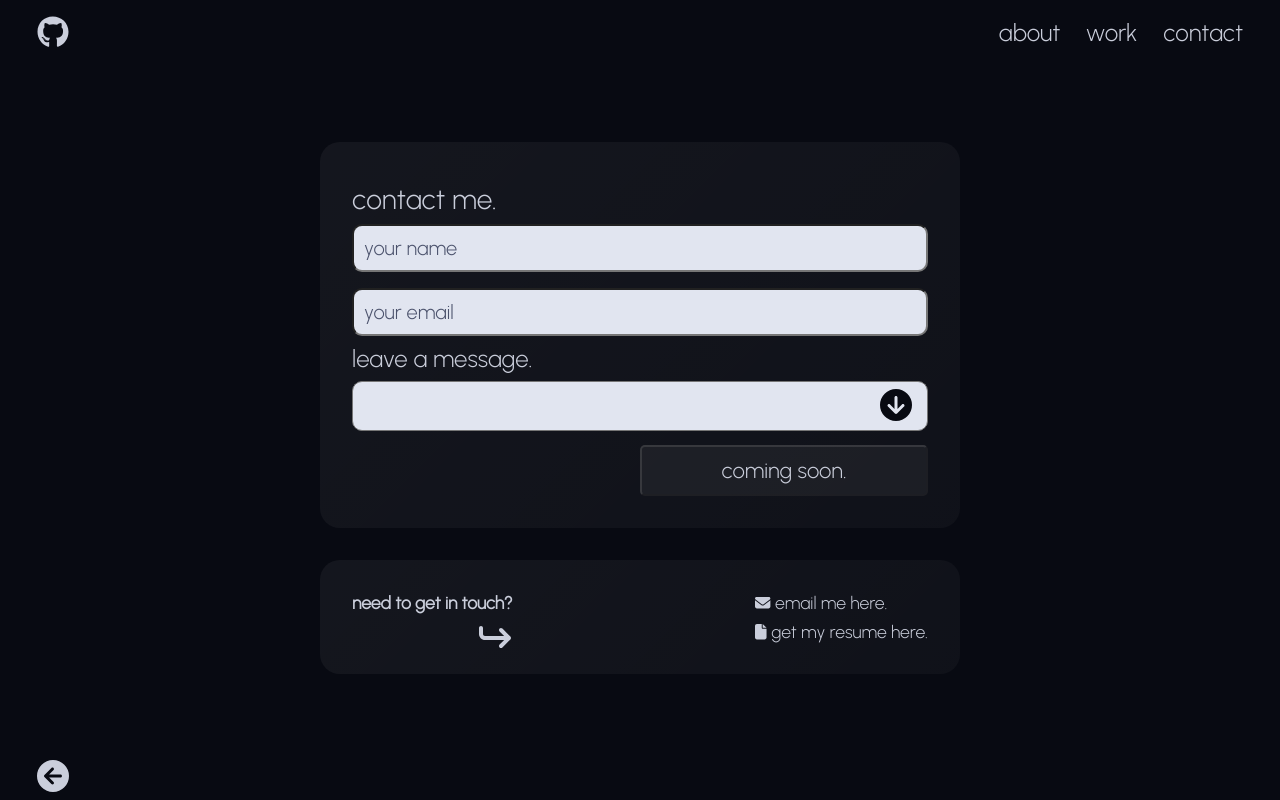
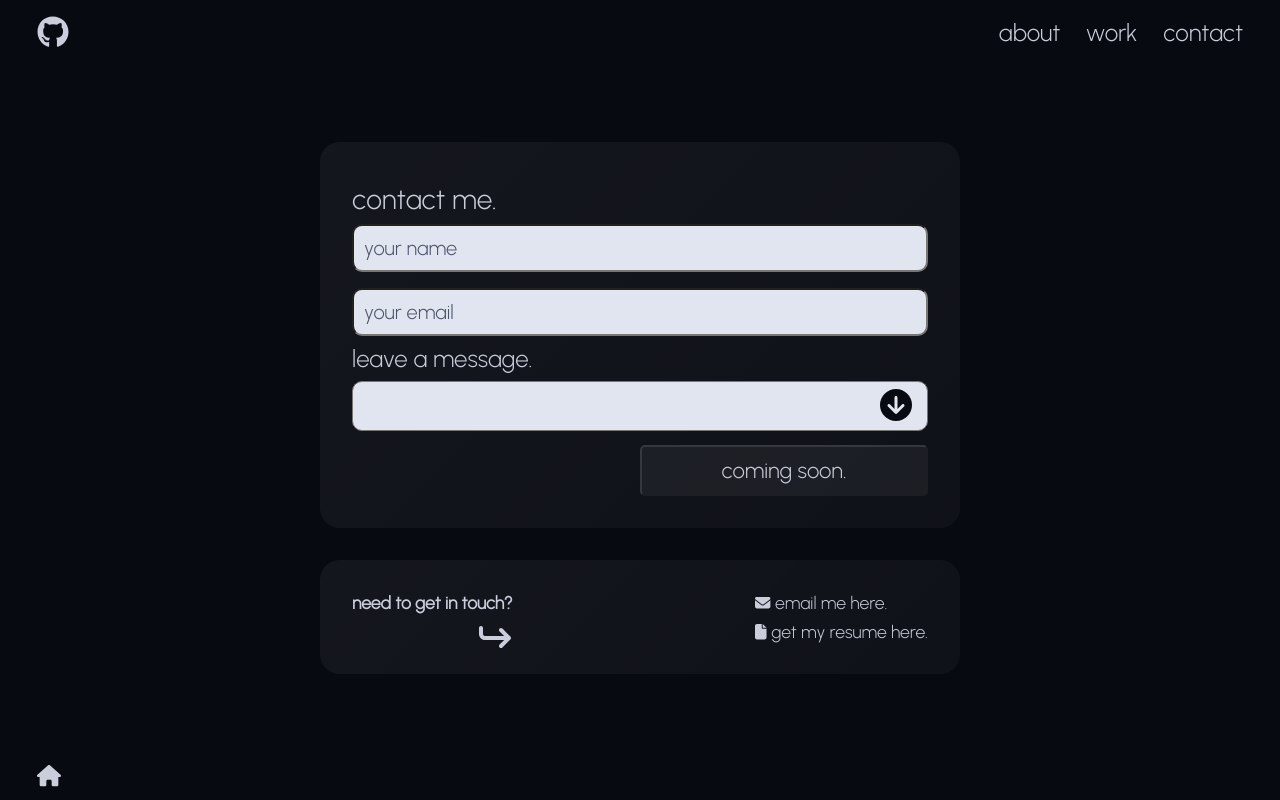
Before and after one commit to elliottdombrowski/portfolio-mern, a React (Create React App) app in the folder client/: page /contact in a window 1280 px wide. Built offline with nearby package versions, Linux system fonts and the light colour scheme.

Commit message:
replaced original icons

```diff
--- a/client/src/components/footer/Footer.js
+++ b/client/src/components/footer/Footer.js
@@ -5,8 +5,8 @@ import './styles.scss';
 import './query.scss';
 
 import { FontAwesomeIcon } from '@fortawesome/react-fontawesome';
-import { faArrowCircleLeft } from '@fortawesome/free-solid-svg-icons';
-const backHome = <FontAwesomeIcon icon={faArrowCircleLeft} className='fa-2x nav-item' />
+import { faHouse } from '@fortawesome/free-solid-svg-icons';
+const backHome = <FontAwesomeIcon icon={faHouse} className='fa-lg nav-item' />
 
 const Footer = () => {
   return (
```
